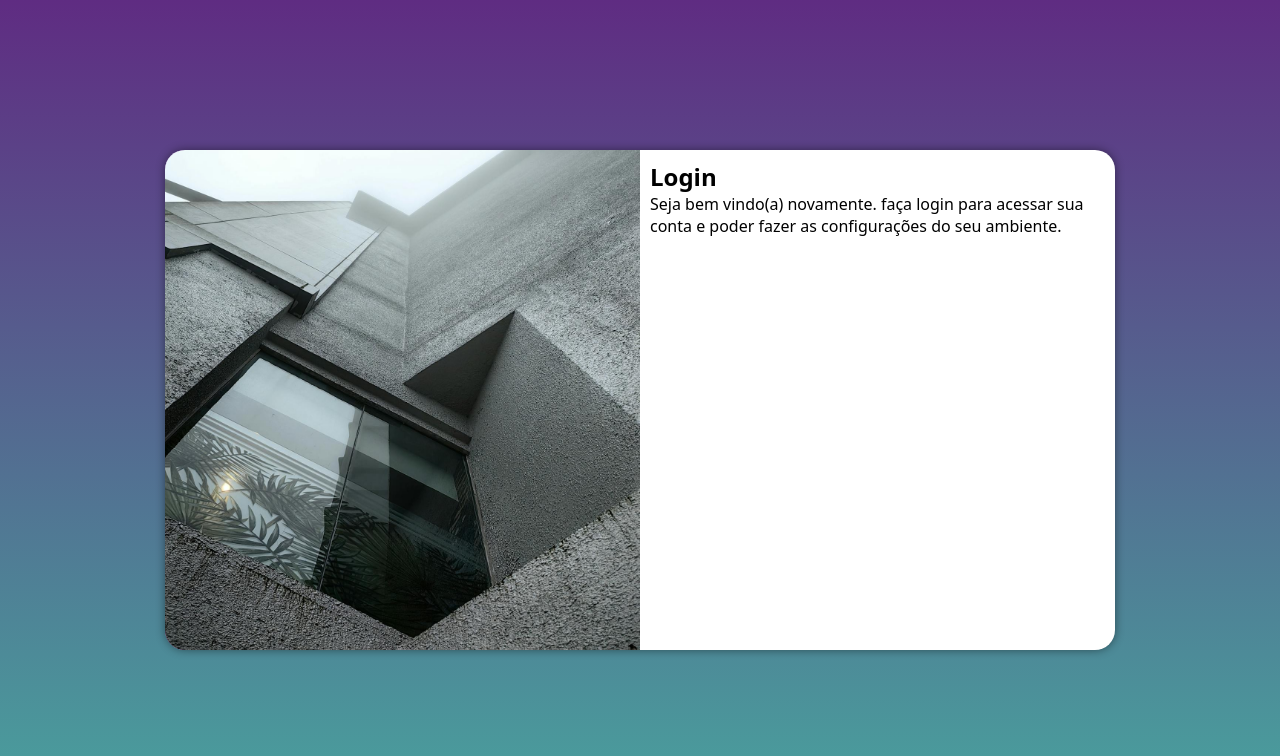
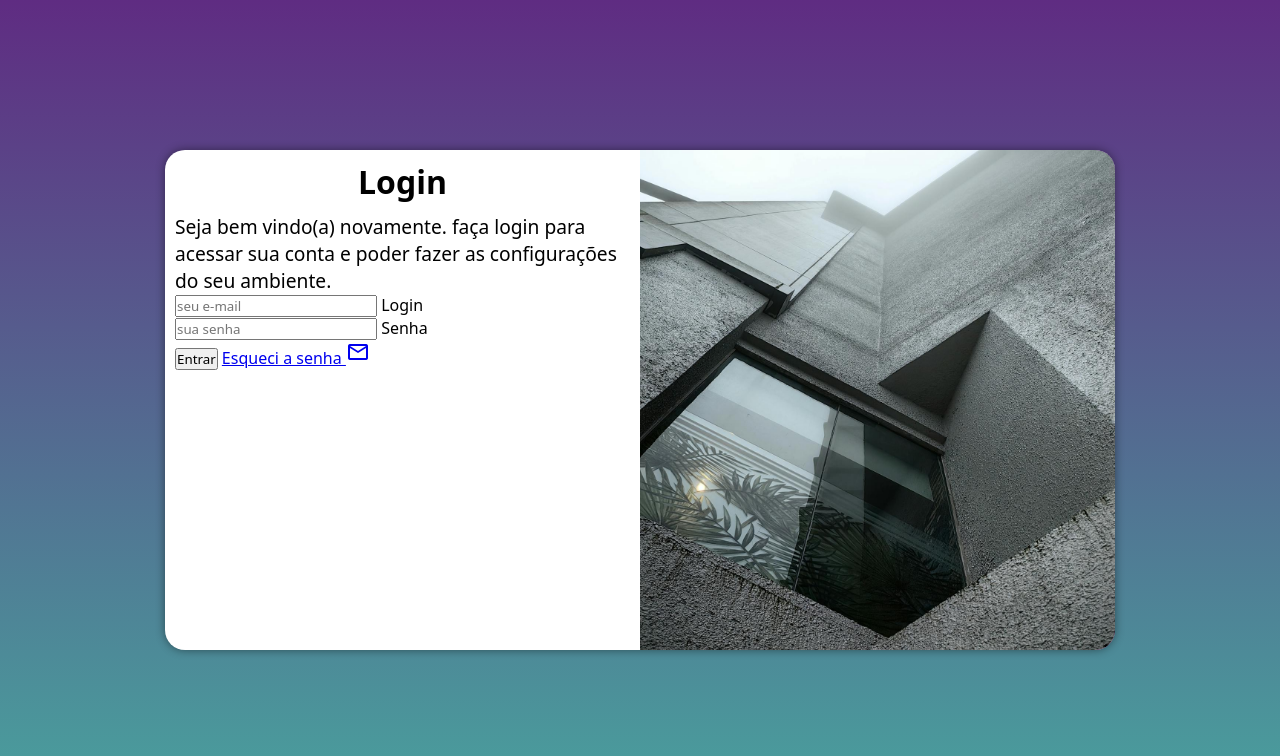
Before and after one commit to paulogit2025/projeto-login, a plain HTML site: page index.html in a window 1280 px wide. Drawn offline with nearby package versions, Linux system fonts and the light colour scheme.

Commit message:
adicionei o formulario

```diff
--- a/estilos/media-query.css
+++ b/estilos/media-query.css
@@ -32,13 +32,21 @@
     }
 
     section#login > div#imagem {
-        float: left;
+        float: right;
         width: 50%;
         height: 100%;
     }
 
     section#login > div#formulario {
-        float: right;
+        float: left;
         width: 50%;
     }
+
+    div#formulario > h1 {
+        font-size: 2em;
+    }
+
+    div#formulario > p {
+        font-size: 1.2em;
+    }
 }
--- a/estilos/style.css
+++ b/estilos/style.css
@@ -54,3 +54,12 @@
     display: block;
     padding: 10px;
 }
+
+div#formulario > h1 {
+    text-align: center;
+    margin-bottom: 10px;
+}
+
+div#formulario > p {
+    font-size: 0.8em;
+}
--- a/index.html
+++ b/index.html
@@ -6,6 +6,7 @@
     <title>Login</title>
     <link rel="stylesheet" href="estilos/style.css">
     <link rel="stylesheet" href="estilos/media-query.css">
+    <link rel="stylesheet" href="https://fonts.googleapis.com/css2?family=Material+Symbols+Outlined:opsz,wght,FILL,GRAD@20..48,100..700,0..1,-50..200&icon_names=mail" />
 </head>
 <body>
     <main>
@@ -16,7 +17,20 @@
                 <h1>Login</h1>
                 <p>Seja bem vindo(a) novamente. faça login para acessar sua conta e poder fazer as configurações do seu ambiente.</p>
                 <form action="login.php" method="post">
-
+                    <div class="campo">
+                        <input type="email" name="login" id="ilogin" placeholder="seu e-mail" autocomplete="email" required maxlength="30">
+                        <label for="ilogin">Login</label>
+                    </div>
+                    <div class="campo">
+                        <input type="password" name="senha" id="isenha" placeholder="sua senha" autocomplete="current-password" required minlength="8" maxlength="20">
+                        <label for="isenha">Senha</label>
+                    </div>
+                    <input type="submit" value="Entrar">
+                    <a href="esqueci.html">
+                        Esqueci a senha <span class="material-symbols-outlined">
+mail
+</span>
+                    </a>
                 </form>
             </div>
         </section>
```
